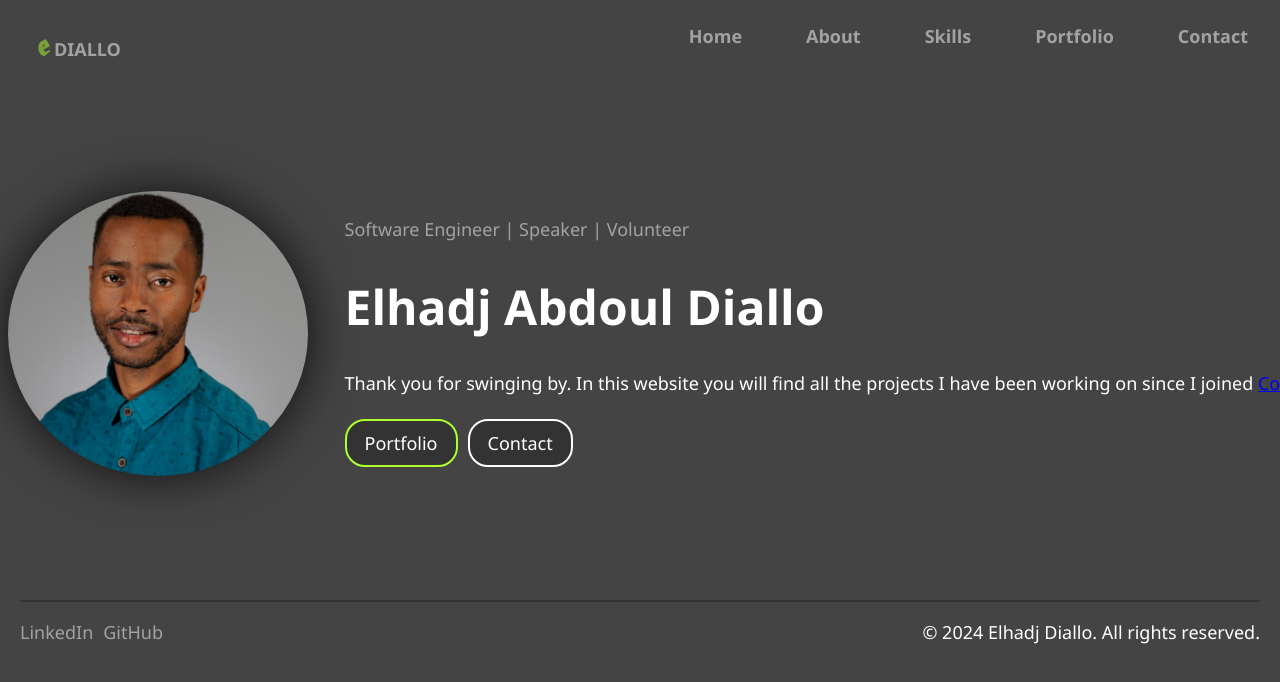
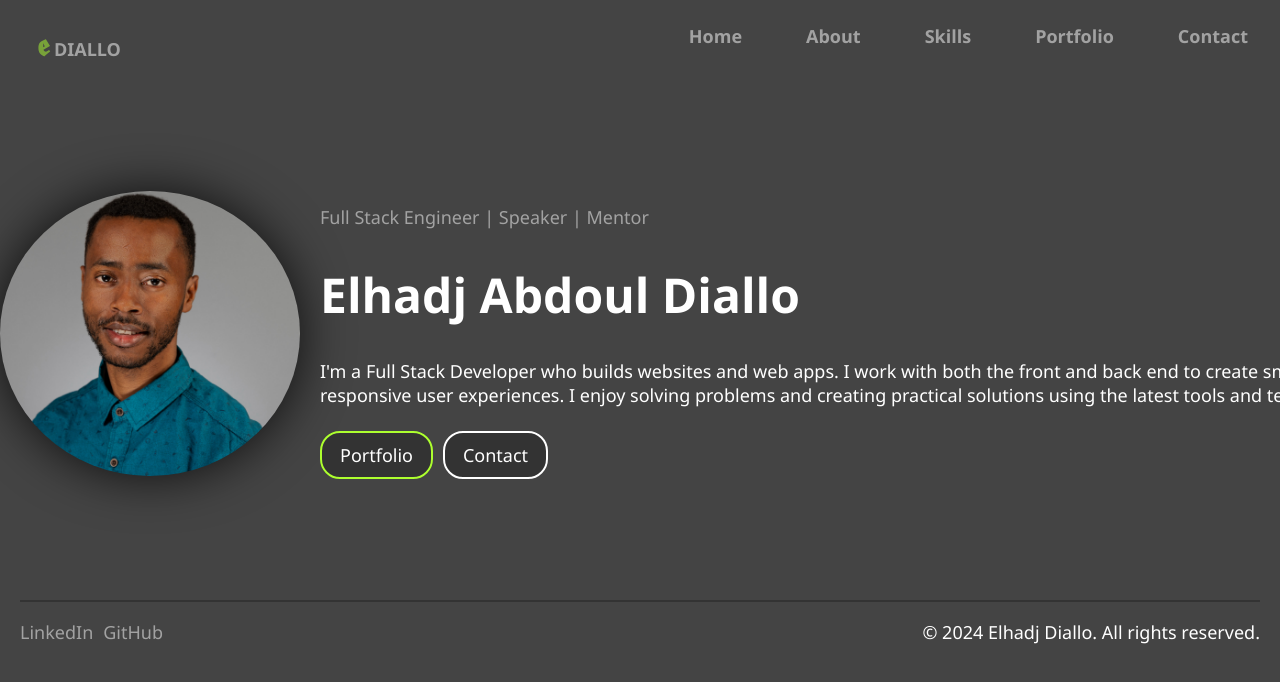
Before and after one commit to eediallo/eediallo.github.io, a React (Create React App) app in the folder my-portfolio/: page / in a window 1280 px wide. Shown: the top 682 px of the page. Built offline with nearby package versions, Linux system fonts and the light colour scheme.

Commit message:
changes profile description

```diff
--- a/my-portfolio/src/pages/Home.js
+++ b/my-portfolio/src/pages/Home.js
@@ -12,13 +12,14 @@ const HomePage = () => {
             alt="Elhadj Abdoul Diallo"
           ></img>
         </div>
-        <div>
-          <p id="title">Software Engineer | Speaker | Volunteer</p>
+        <div className="profile-description">
+          <p id="title">Full Stack Engineer | Speaker | Mentor</p>
           <h1 id="name">Elhadj Abdoul Diallo</h1>
           <p>
-            Thank you for swinging by. In this website you will find all the
-            projects I have been working on since I joined{" "}
-            <a href="https://codeyourfuture.io/">Code Your Future</a>
+            I'm a Full Stack Developer who builds websites and web apps. I work
+            with both the front and back end to create smooth and responsive
+            user experiences. I enjoy solving problems and creating practical
+            solutions using the latest tools and technologies
           </p>
 
           <div className="port-contact-btn">
```
Lines whose indentation alone changed are shown as unchanged.
